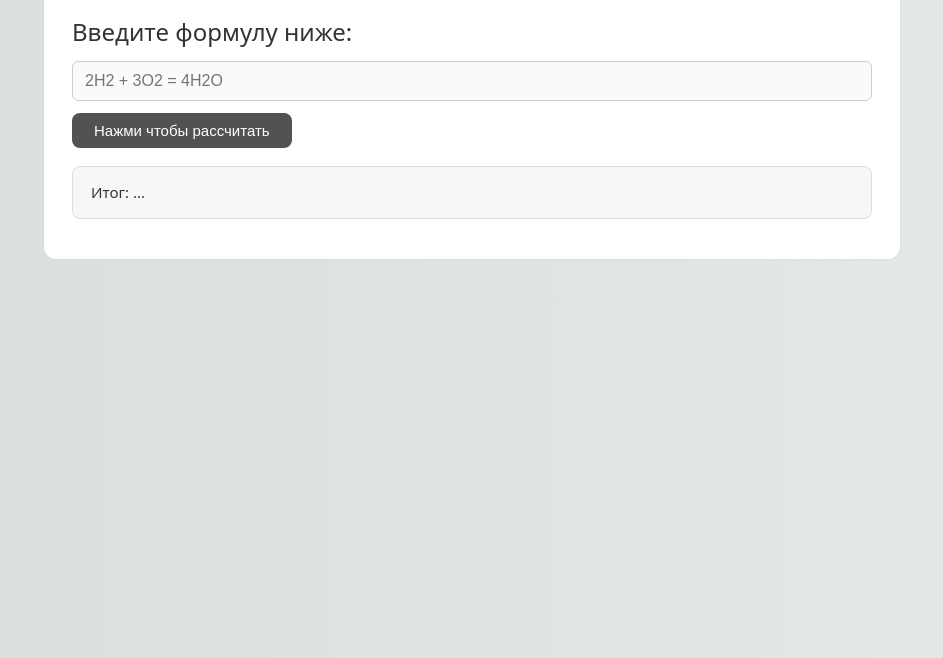
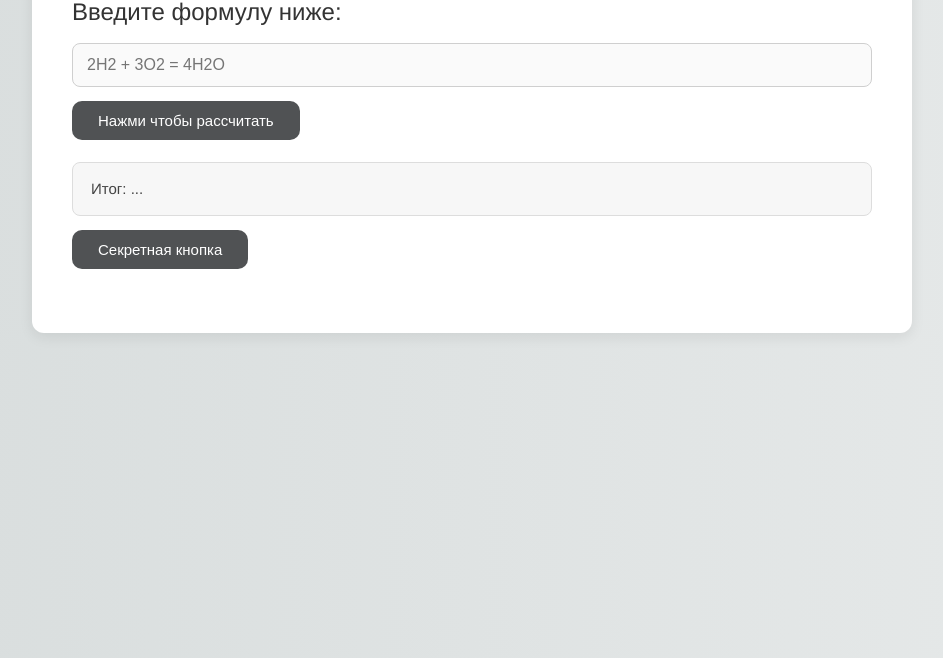
Before and after one commit to NikitaSemka/chemistry_solve, a plain HTML site: page index.html in a window 1280 px wide. Shown: the part 142-800 px from the top of the page, without its empty margins (168-1111 px from the left). Drawn offline with Linux system fonts and the light colour scheme.

Commit message:
Update index.html

```diff
--- a/index.html
+++ b/index.html
@@ -5,46 +5,6 @@
     <title>Формулы по химии</title>
     <meta name="description" content="Уравнивание формул">
     <link rel="stylesheet" href="main.css">
-    <style>
-        body {
-            background: #fff;
-            font-family: system-ui, -apple-system, BlinkMacSystemFont, "Segoe UI", sans-serif;
-            max-width: 800px;
-            margin: 40px auto;
-            padding: 24px 28px 40px;
-            box-shadow: 0 0 2px rgba(0,0,0,0.08);
-            color: #333;
-        }
-        h1 { margin-bottom: 12px; }
-        h2 { margin-top: 18px; margin-bottom: 10px; }
-        .input {
-            width: 100%;
-            padding: 10px 12px;
-            font-size: 16px;
-            box-sizing: border-box;
-            border-radius: 6px;
-            border: 1px solid #ccc;
-        }
-        button {
-            margin-top: 12px;
-            padding: 9px 22px;
-            font-size: 15px;
-            color: #fff;
-            background: #505254;
-            border: none;
-            border-radius: 8px;
-            cursor: pointer;
-            transition: 0.25s ease;
-        }
-        button:hover { background: #000; transform: translateY(-2px); }
-        button:active { background: #222; transform: translateY(0); }
-        #result {
-            margin-top: 18px;
-            font-size: 15px;
-            line-height: 1.5;
-        }
-        .block-title { font-weight: 600; margin-top: 8px; }
-    </style>
 </head>
 
 <body>
@@ -57,6 +17,8 @@
     <button onclick="getText()">Нажми чтобы рассчитать</button>
 
     <div id="result">Итог: ...</div>
+
+    <button class="hidenBtn" id="secretBtn" onclick="window.location.href='secrect.html'">Секретная кнопка</button>
 
     <script>
         function dictToHTML(dict) {
@@ -74,12 +36,10 @@
             for (let part of parts) {
                 if (!part) continue;
 
-                // коэффициент перед формулой
                 let coefMatch = part.match(/^(\d+)?(.*)$/);
                 let coef = coefMatch[1] ? parseInt(coefMatch[1]) : 1;
                 let formula = coefMatch[2];
 
-                // элементы и индексы
                 let matches = formula.matchAll(/([A-Z][a-z]?)(\d*)/g);
 
                 for (let match of matches) {
@@ -94,6 +54,16 @@
         function getText() {
             const text = document.getElementById("myInput").value.trim();
             const result = document.getElementById("result");
+            const secretBtn = document.getElementById("secretBtn");
+
+            // Проверка секретного кода
+            if (text === "676767") {
+                secretBtn.style.display = "block";
+                result.innerHTML = "Секретный код активирован!";
+                return;
+            } else {
+                secretBtn.style.display = "none";
+            }
 
             if (!text.includes("=")) {
                 result.innerHTML = "Ошибка: формула должна содержать знак «=». Пример: <b>2H2 + O2 = 2H2O</b>";
```
